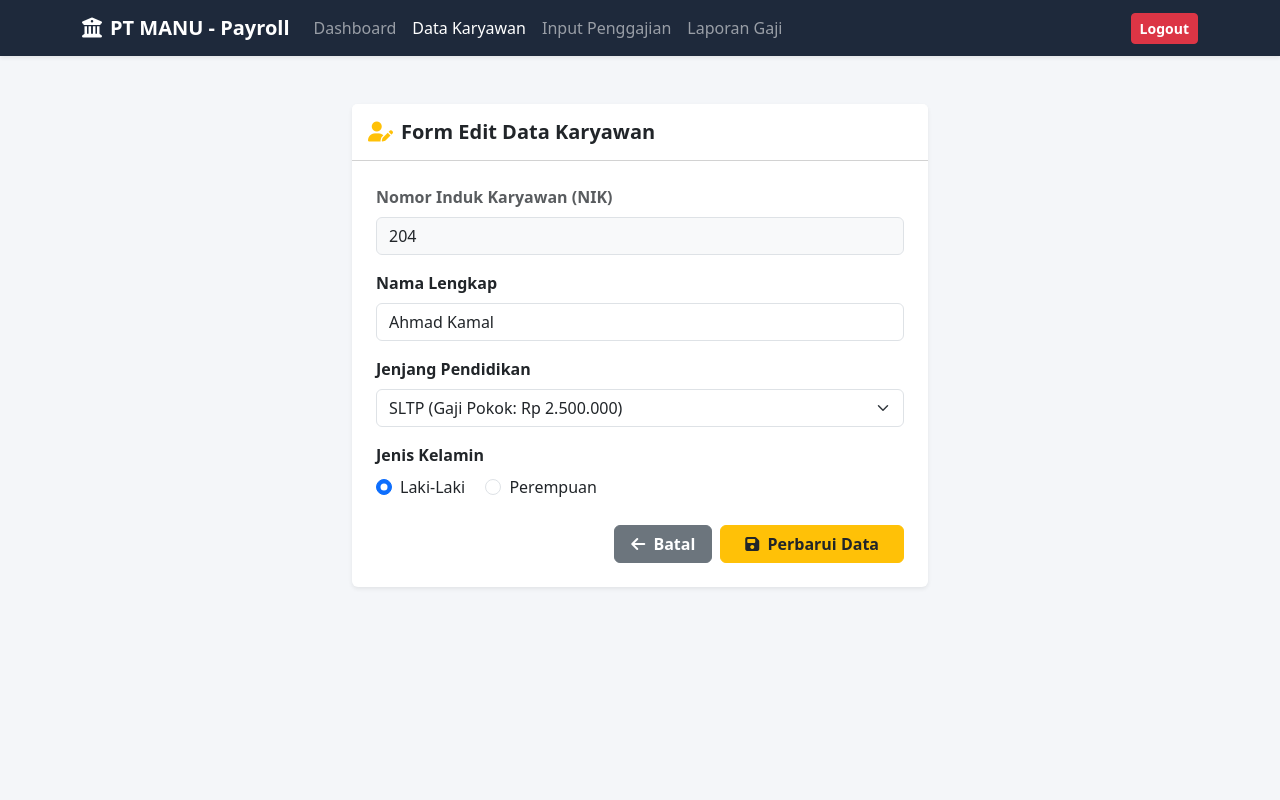
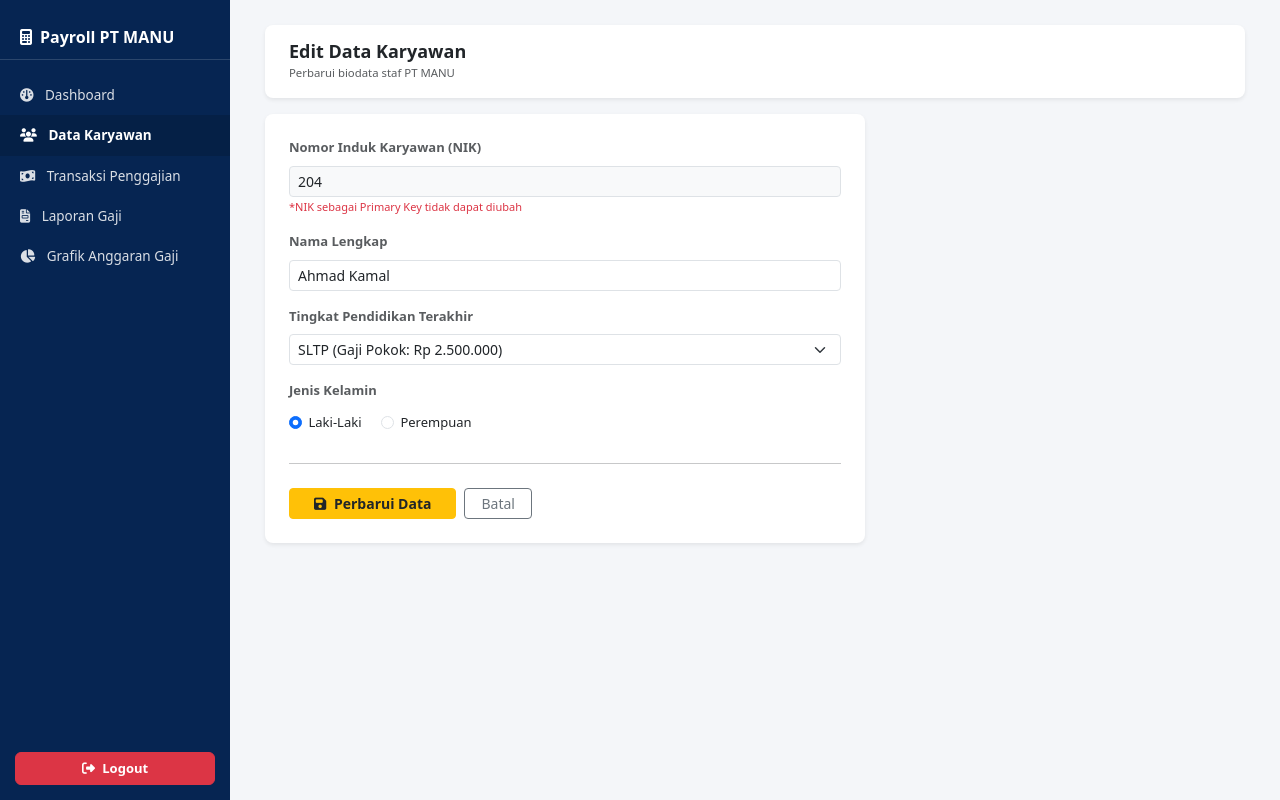
Before and after one commit to nafetodev/universitas-metamedia-payroll-kelp-9, a PHP site: page /karyawan_edit.php?nik=204 in a window 1280 px wide. Run offline with PHP 8.4, Linux system fonts and the light colour scheme; a user stored in the database is signed in; data comes from the database, SQL or seed files in the repository.

Commit message:
UAS PWEB Kelp9 Payyrol-PtManu

```diff
--- a/karyawan.php
+++ b/karyawan.php
@@ -151,6 +151,8 @@ $result_karyawan = $conn->query($query_karyawan);
                     </thead>
 
                     <tbody id="tabelKaryawan">
+
+
                         <?php
                         if ($result_karyawan->num_rows > 0) {
                             $no = 1;
--- a/karyawan_edit.php
+++ b/karyawan_edit.php
@@ -14,7 +14,6 @@ $pesan_error = '';
 
 // Ambil parameter NIK dari URL
 if (!isset($_GET['nik'])) {
-
     header("Location: karyawan.php");
     exit();
 }
@@ -64,55 +63,115 @@ if ($_SERVER['REQUEST_METHOD'] == 'POST') {
     <link href="https://cdn.jsdelivr.net/npm/bootstrap@5.3.0/dist/css/bootstrap.min.css" rel="stylesheet">
     <link href="https://cdnjs.cloudflare.com/ajax/libs/font-awesome/6.4.0/css/all.min.css" rel="stylesheet">
     <style>
-        body { background-color: #f4f6f9; }
-        .navbar-custom { background-color: #1e293b; }
+        body { background-color: #f4f6f9; overflow-x: hidden; font-size: 13px; }
+
+
+        .sidebar {
+            height: 100vh;
+            width: 230px;
+            position: fixed;
+            top: 0;
+            left: 0;
+            background-color: #062552;
+            padding-top: 15px;
+            z-index: 1000;
+        }
+        .sidebar-brand {
+            color: #ffffff;
+            font-size: 16px;
+            font-weight: bold;
+            padding: 10px 20px;
+            margin-bottom: 15px;
+            display: block;
+            text-decoration: none;
+            border-bottom: 1px solid rgba(255,255,255,0.15);
+        }
+        .sidebar .nav-link {
+            color: rgba(255, 255, 255, 0.85);
+            padding: 10px 20px;
+            font-size: 13.5px;
+            display: block;
+            text-decoration: none;
+        }
+        .sidebar .nav-link:hover {
+            color: #ffffff;
+            background-color: rgba(255, 255, 255, 0.1);
+        }
+        .sidebar .nav-link.active {
+            color: #ffffff;
+            background-color: rgba(0, 0, 0, 0.15);
+            font-weight: bold;
+        }
+        .btn-logout-sidebar {
+            position: absolute;
+            bottom: 15px;
+            left: 15px;
+            width: 200px;
+            font-size: 13px;
+            padding: 6px;
+        }
+
+
+        .main-content {
+            margin-left: 230px;
+            padding: 25px 35px;
+            min-height: 100vh;
+        }
     </style>
 </head>
 <body>
 
-<nav class="navbar navbar-expand-lg navbar-dark navbar-custom shadow-sm">
-    <div class="container">
-        <a class="navbar-brand fw-bold" href="dashboard.php"><i class="fa-solid fa-building-columns me-2"></i>PT MANU - Payroll</a>
-        <div class="collapse navbar-collapse" id="navbarNav">
-            <ul class="navbar-nav me-auto">
-                <li class="nav-item"><a class="nav-link" href="dashboard.php">Dashboard</a></li>
-                <li class="nav-item"><a class="nav-link active" href="karyawan.php">Data Karyawan</a></li>
-                <li class="nav-item"><a class="nav-link" href="payroll.php">Input Penggajian</a></li>
-                <li class="nav-item"><a class="nav-link" href="laporan.php">Laporan Gaji</a></li>
-            </ul>
-            <a href="logout.php" class="btn btn-danger btn-sm fw-semibold">Logout</a>
+<div class="sidebar">
+    <a class="sidebar-brand" href="dashboard.php">
+        <i class="fa-solid fa-calculator me-2"></i>Payroll PT MANU
+    </a>
+    <div class="nav flex-column">
+        <a class="nav-link" href="dashboard.php"><i class="fa-solid fa-gauge me-2"></i> Dashboard</a>
+        <a class="nav-link active" href="karyawan.php"><i class="fa-solid fa-users me-2"></i> Data Karyawan</a>
+        <a class="nav-link" href="payroll.php"><i class="fa-solid fa-money-bill-wave me-2"></i> Transaksi Penggajian</a>
+        <a class="nav-link" href="laporan.php"><i class="fa-solid fa-file-invoice me-2"></i> Laporan Gaji</a>
+        <a class="nav-link" href="grafik_gaji.php"><i class="fa-solid fa-chart-pie me-2"></i> Grafik Anggaran Gaji</a>
+    </div>
+    <a href="logout.php" class="btn btn-danger btn-logout-sidebar fw-semibold">
+        <i class="fa-solid fa-sign-out-alt me-1"></i> Logout
+    </a>
+</div>
+
+<div class="main-content">
+
+    <div class="card shadow-sm border-0 mb-3 rounded-3">
+        <div class="card-body py-3 px-4">
+            <h4 class="fw-bold mb-0" style="font-size: 18px;">Edit Data Karyawan</h4>
+            <small class="text-muted">Perbarui biodata staf PT MANU</small>
         </div>
     </div>
-</nav>
 
-<div class="container mt-5" style="max-width: 600px;">
-    <div class="card shadow-sm border-0">
-        <div class="card-header bg-white py-3">
-            <h5 class="mb-0 fw-bold text-dark"><i class="fa-solid fa-user-pen me-2 text-warning"></i>Form Edit Data Karyawan</h5>
+    <?php if (!empty($pesan_error)): ?>
+        <div class="alert alert-danger alert-dismissible fade show shadow-sm py-2 px-3 mb-3 fw-semibold d-flex align-items-center" role="alert" style="font-size: 13px;">
+            <i class="fa-solid fa-triangle-exclamation me-2 fa-lg"></i>
+            <div><?php echo $pesan_error; ?></div>
+            <button type="button" class="btn-close py-2.5" data-bs-dismiss="alert" aria-label="Close"></button>
         </div>
+    <?php endif; ?>
+
+    <div class="card shadow-sm border-0 rounded-3" style="max-width: 600px;">
         <div class="card-body p-4">
+            <form action="" method="POST">
 
-            <?php if (!empty($pesan_error)): ?>
-                <div class="alert alert-danger alert-dismissible fade show" role="alert">
-                    <i class="fa-solid fa-triangle-exclamation me-2"></i><?php echo $pesan_error; ?>
-                    <button type="button" class="btn-close" data-bs-dismiss="alert"></button>
-                </div>
-            <?php endif; ?>
-
-            <form action="" method="POST">
                 <div class="mb-3">
                     <label class="form-label fw-semibold text-muted">Nomor Induk Karyawan (NIK)</label>
-                    <input type="text" class="form-control bg-light" value="<?php echo $karyawan['nik']; ?>" readonly>
+                    <input type="text" class="form-control form-control-sm bg-light" value="<?php echo $karyawan['nik']; ?>" readonly>
+                    <small class="text-danger" style="font-size: 11px;">*NIK sebagai Primary Key tidak dapat diubah</small>
                 </div>
 
                 <div class="mb-3">
-                    <label for="nama" class="form-label fw-semibold">Nama Lengkap</label>
-                    <input type="text" name="nama" id="nama" class="form-control" value="<?php echo htmlspecialchars($karyawan['nama']); ?>" required autocomplete="off">
+                    <label for="nama" class="form-label fw-semibold text-muted">Nama Lengkap</label>
+                    <input type="text" name="nama" id="nama" class="form-control form-control-sm" value="<?php echo htmlspecialchars($karyawan['nama']); ?>" required autocomplete="off">
                 </div>
 
                 <div class="mb-3">
-                    <label for="pendidikan" class="form-label fw-semibold">Jenjang Pendidikan</label>
-                    <select name="pendidikan" id="pendidikan" class="form-select" required>
+                    <label for="pendidikan" class="form-label fw-semibold text-muted">Tingkat Pendidikan Terakhir</label>
+                    <select name="pendidikan" id="pendidikan" class="form-select form-select-sm" required>
                         <option value="SLTP" <?php if($karyawan['pendidikan'] == 'SLTP') echo 'selected'; ?>>SLTP (Gaji Pokok: Rp 2.500.000)</option>
                         <option value="SLTA" <?php if($karyawan['pendidikan'] == 'SLTA') echo 'selected'; ?>>SLTA (Gaji Pokok: Rp 2.700.000)</option>
                         <option value="S1" <?php if($karyawan['pendidikan'] == 'S1') echo 'selected'; ?>>S1 (Gaji Pokok: Rp 4.000.000)</option>
@@ -120,8 +179,8 @@ if ($_SERVER['REQUEST_METHOD'] == 'POST') {
                 </div>
 
                 <div class="mb-3">
-                    <label class="form-label fw-semibold d-block">Jenis Kelamin</label>
-                    <div class="form-check form-check-inline">
+                    <label class="form-label fw-semibold text-muted d-block">Jenis Kelamin</label>
+                    <div class="form-check form-check-inline mt-1">
                         <input class="form-check-input" type="radio" name="jekel" id="lk" value="LK" <?php if($karyawan['jekel'] == 'LK') echo 'checked'; ?> required>
                         <label class="form-check-label" for="lk">Laki-Laki</label>
                     </div>
@@ -131,12 +190,13 @@ if ($_SERVER['REQUEST_METHOD'] == 'POST') {
                     </div>
                 </div>
 
-                <div class="d-flex justify-content-end gap-2 mt-4">
-                    <a href="karyawan.php" class="btn btn-secondary px-3 fw-semibold"><i class="fa-solid fa-arrow-left me-1"></i> Batal</a>
-                    <button type="submit" class="btn btn-warning px-4 fw-semibold text-dark"><i class="fa-solid fa-floppy-disk me-1"></i> Perbarui Data</button>
+                <hr class="my-4 opacity-55">
+
+                <div class="d-flex gap-2">
+                    <button type="submit" class="btn btn-warning btn-sm fw-semibold px-4 text-dark"><i class="fa-solid fa-floppy-disk me-1"></i> Perbarui Data</button>
+                    <a href="karyawan.php" class="btn btn-outline-secondary btn-sm px-3">Batal</a>
                 </div>
             </form>
-
         </div>
     </div>
 </div>
```
